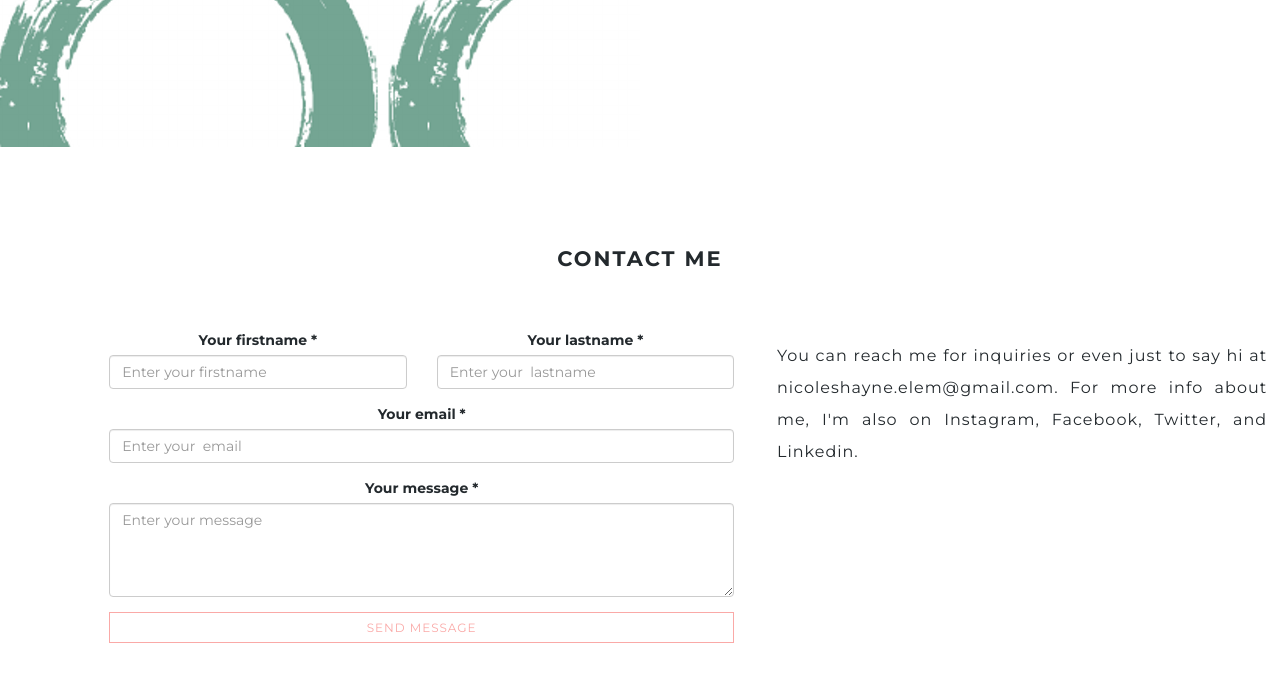
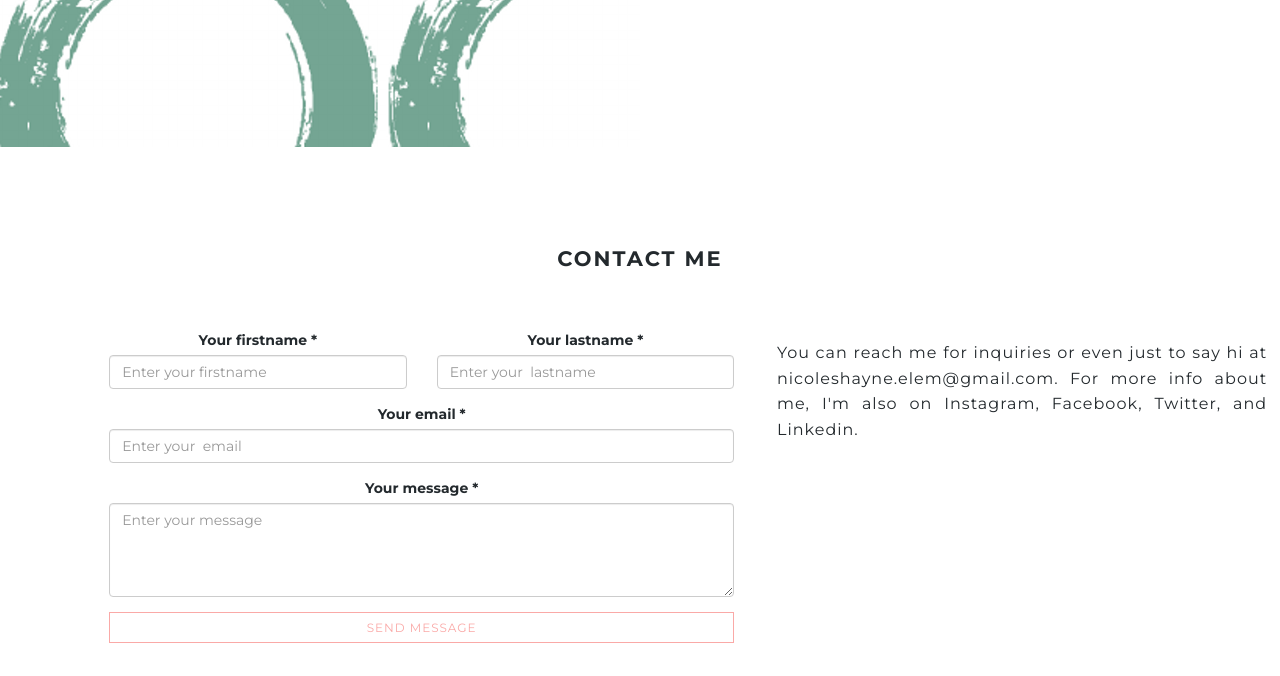
Before and after one commit to alexisbiersack/CBT1-Major-Project-1, a plain HTML site: page index.html in a window 1280 px wide. Shown: the part 1903-2579 px from the top of the page. Drawn offline with nearby package versions, Linux system fonts and the light colour scheme; a web font is replaced by a local one.

Commit message:
change p color

```diff
--- a/style.css
+++ b/style.css
@@ -771,10 +771,10 @@ ul.social-icons {
 } */
 
 .two{
-	color: rgb(35, 41, 45);
+	color: #22292e;
 	font-family: "Montserrat";
 	font-weight: normal;
-	line-height: 2;
+	line-height: 1.6;
 	font-size: 16px;
 	padding-bottom:20px;
 	position: relative;
```
